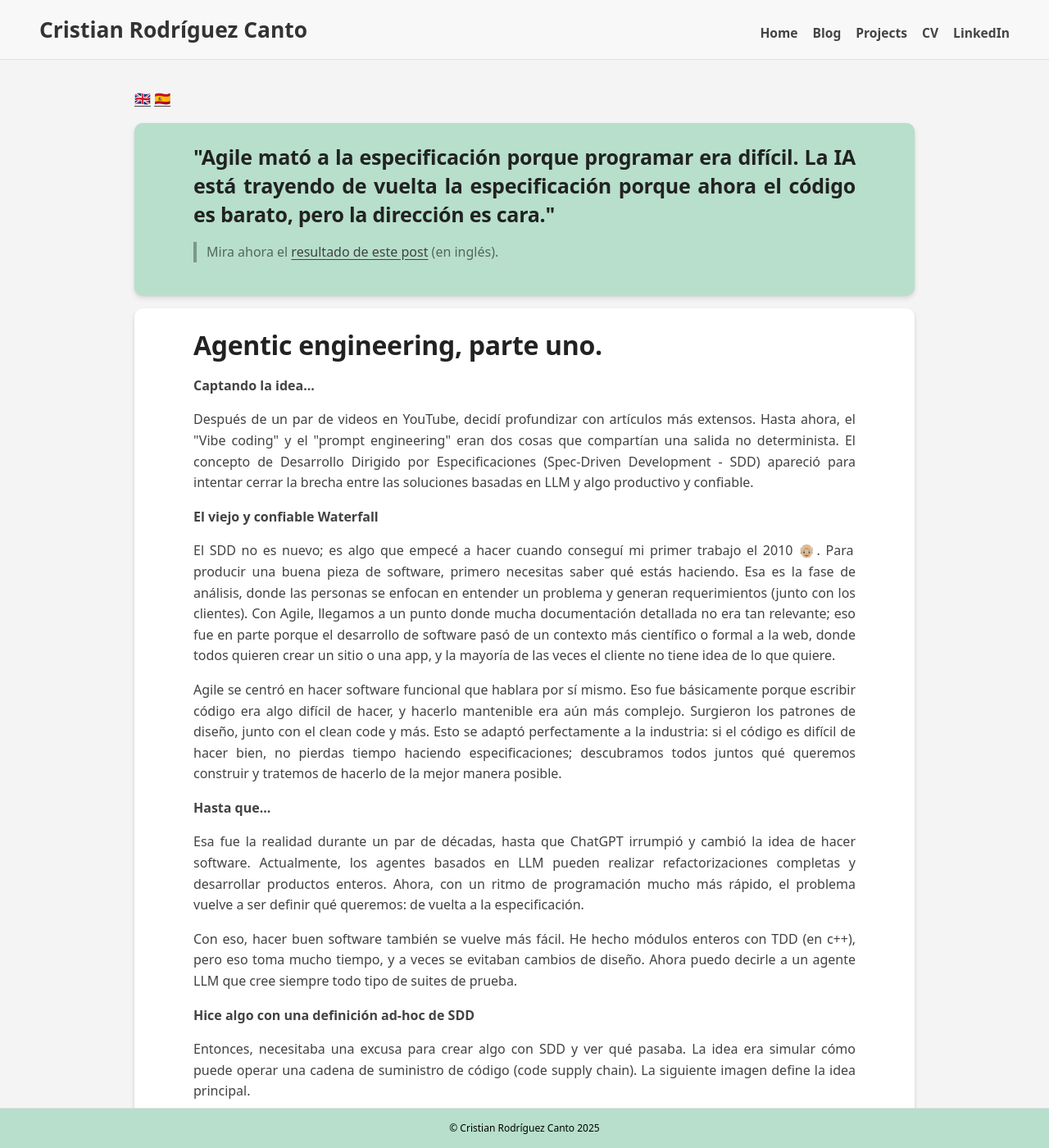
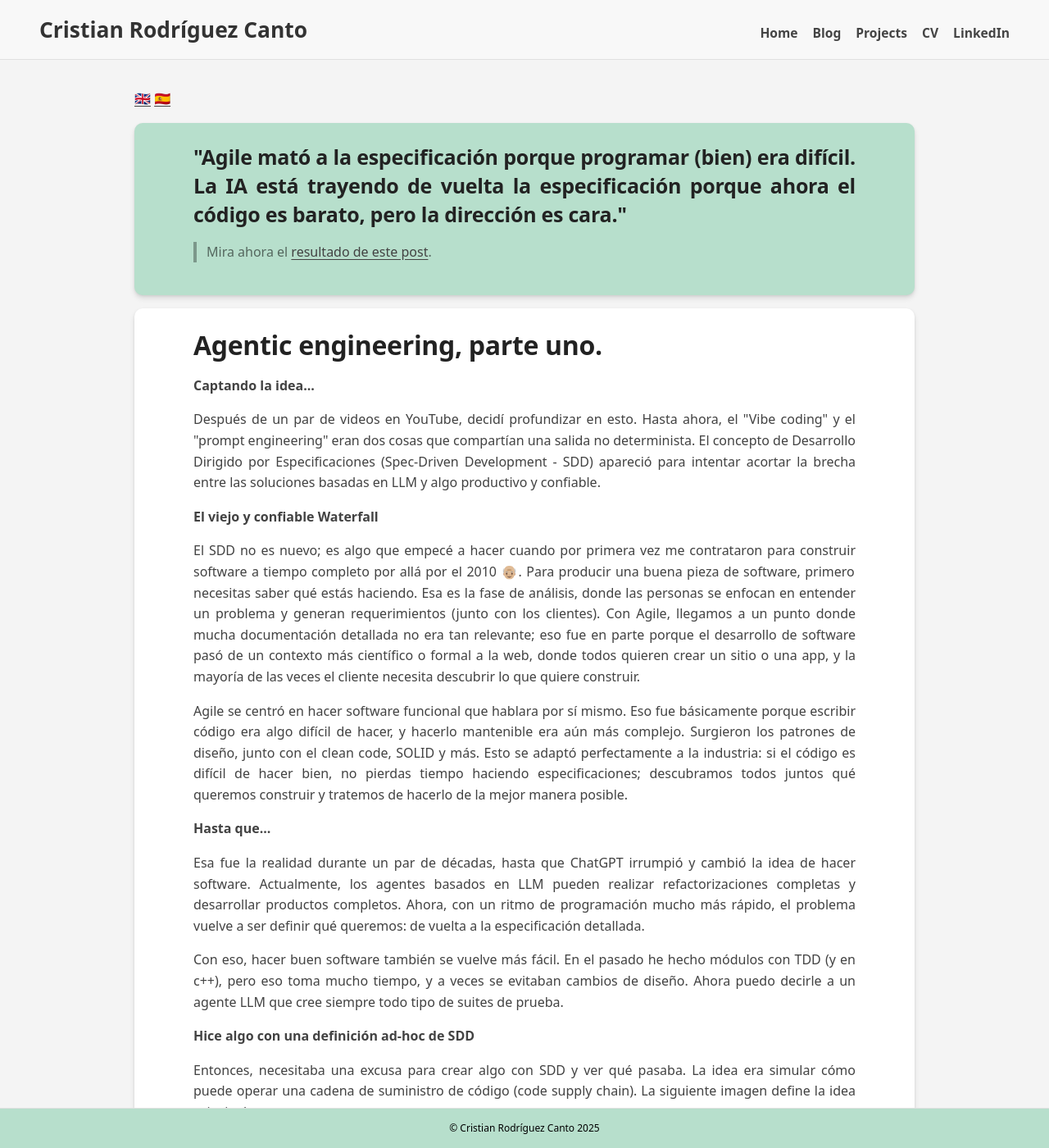
Before and after one commit to C11R11/cristianrodriguezcanto, an MkDocs documentation site: the page built from docs/articles/agentic-engineering-1-es.md, in a window 1280 px wide and 1400 px high. Shown: the whole window at 82% size. Built offline with MkDocs 1.6.1 and Material for MkDocs 9.7.7, drawn with Linux system fonts in a browser that asks for light colours; some web fonts are replaced; some of the changed text lies outside the part shown.

Commit message:
minor fixes

```diff
--- a/docs/articles/agentic-engineering-1-es.md
+++ b/docs/articles/agentic-engineering-1-es.md
@@ -1,12 +1,10 @@
 [🇬🇧](agentic-engineering-1.md) [🇪🇸](agentic-engineering-1-es.md)
 
 <div class="content-card" markdown="1" style="background:#b7dfcc">
-## "Agile mató a la especificación porque programar era difícil. La IA está trayendo de vuelta la especificación porque ahora el código es barato, pero la dirección es cara."
+## "Agile mató a la especificación porque programar (bien) era difícil. La IA está trayendo de vuelta la especificación porque ahora el código es barato, pero la dirección es cara."
 
-> Mira ahora el [resultado de este post]() (en inglés).
-
+> Mira ahora el [resultado de este post](https://c11r11.github.io/agentic-factory-showcase/){:target="_blank"}.
 </div>
-
 
 <div class="content-card" markdown="1">
 
@@ -14,19 +12,19 @@
 
 **Captando la idea...**
 
-Después de un par de videos en YouTube, decidí profundizar con artículos más extensos. Hasta ahora, el "Vibe coding" y el "prompt engineering" eran dos cosas que compartían una salida no determinista. El concepto de Desarrollo Dirigido por Especificaciones (Spec-Driven Development - SDD) apareció para intentar cerrar la brecha entre las soluciones basadas en LLM y algo productivo y confiable.
+Después de un par de videos en YouTube, decidí profundizar en esto. Hasta ahora, el "Vibe coding" y el "prompt engineering" eran dos cosas que compartían una salida no determinista. El concepto de Desarrollo Dirigido por Especificaciones (Spec-Driven Development - SDD) apareció para intentar acortar la brecha entre las soluciones basadas en LLM y algo productivo y confiable.
 
 **El viejo y confiable Waterfall**
 
-El SDD no es nuevo; es algo que empecé a hacer cuando conseguí mi primer trabajo el 2010 👴🏼. Para producir una buena pieza de software, primero necesitas saber qué estás haciendo. Esa es la fase de análisis, donde las personas se enfocan en entender un problema y generan requerimientos (junto con los clientes). Con Agile, llegamos a un punto donde mucha documentación detallada no era tan relevante; eso fue en parte porque el desarrollo de software pasó de un contexto más científico o formal a la web, donde todos quieren crear un sitio o una app, y la mayoría de las veces el cliente no tiene idea de lo que quiere.
+El SDD no es nuevo; es algo que empecé a hacer cuando por primera vez me contrataron para construir software a tiempo completo por allá por el 2010 👴🏼. Para producir una buena pieza de software, primero necesitas saber qué estás haciendo. Esa es la fase de análisis, donde las personas se enfocan en entender un problema y generan requerimientos (junto con los clientes). Con Agile, llegamos a un punto donde mucha documentación detallada no era tan relevante; eso fue en parte porque el desarrollo de software pasó de un contexto más científico o formal a la web, donde todos quieren crear un sitio o una app, y la mayoría de las veces el cliente necesita descubrir lo que quiere construir.
 
-Agile se centró en hacer software funcional que hablara por sí mismo. Eso fue básicamente porque escribir código era algo difícil de hacer, y hacerlo mantenible era aún más complejo. Surgieron los patrones de diseño, junto con el clean code y más. Esto se adaptó perfectamente a la industria: si el código es difícil de hacer bien, no pierdas tiempo haciendo especificaciones; descubramos todos juntos qué queremos construir y tratemos de hacerlo de la mejor manera posible.
+Agile se centró en hacer software funcional que hablara por sí mismo. Eso fue básicamente porque escribir código era algo difícil de hacer, y hacerlo mantenible era aún más complejo. Surgieron los patrones de diseño, junto con el clean code, SOLID y más. Esto se adaptó perfectamente a la industria: si el código es difícil de hacer bien, no pierdas tiempo haciendo especificaciones; descubramos todos juntos qué queremos construir y tratemos de hacerlo de la mejor manera posible.
 
 **Hasta que...**
 
-Esa fue la realidad durante un par de décadas, hasta que ChatGPT irrumpió y cambió la idea de hacer software. Actualmente, los agentes basados en LLM pueden realizar refactorizaciones completas y desarrollar productos enteros. Ahora, con un ritmo de programación mucho más rápido, el problema vuelve a ser definir qué queremos: de vuelta a la especificación.
+Esa fue la realidad durante un par de décadas, hasta que ChatGPT irrumpió y cambió la idea de hacer software. Actualmente, los agentes basados en LLM pueden realizar refactorizaciones completas y desarrollar productos completos. Ahora, con un ritmo de programación mucho más rápido, el problema vuelve a ser definir qué queremos: de vuelta a la especificación detallada.
 
-Con eso, hacer buen software también se vuelve más fácil. He hecho módulos enteros con TDD (en c++), pero eso toma mucho tiempo, y a veces se evitaban cambios de diseño. Ahora puedo decirle a un agente LLM que cree siempre todo tipo de suites de prueba.
+Con eso, hacer buen software también se vuelve más fácil. En el pasado he hecho módulos con TDD (y en c++), pero eso toma mucho tiempo, y a veces se evitaban cambios de diseño. Ahora puedo decirle a un agente LLM que cree siempre todo tipo de suites de prueba.
 
 **Hice algo con una definición ad-hoc de SDD**
 
```
Also changed, not shown: other parts of docs/articles/agentic-engineering-1-es.md (+2 -2 lines), docs/articles/agentic-engineering-1.md (+2 -2 lines).
